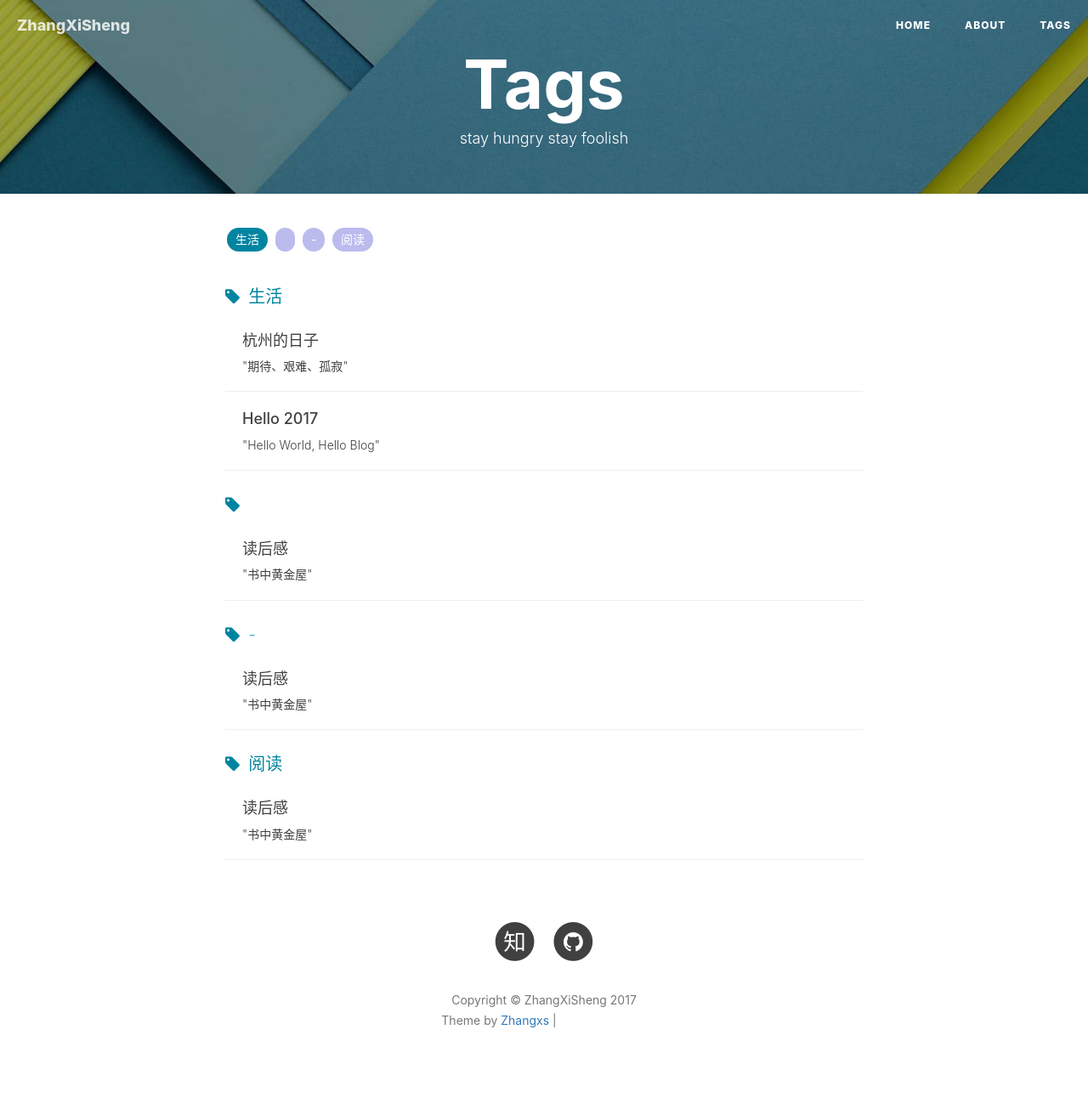
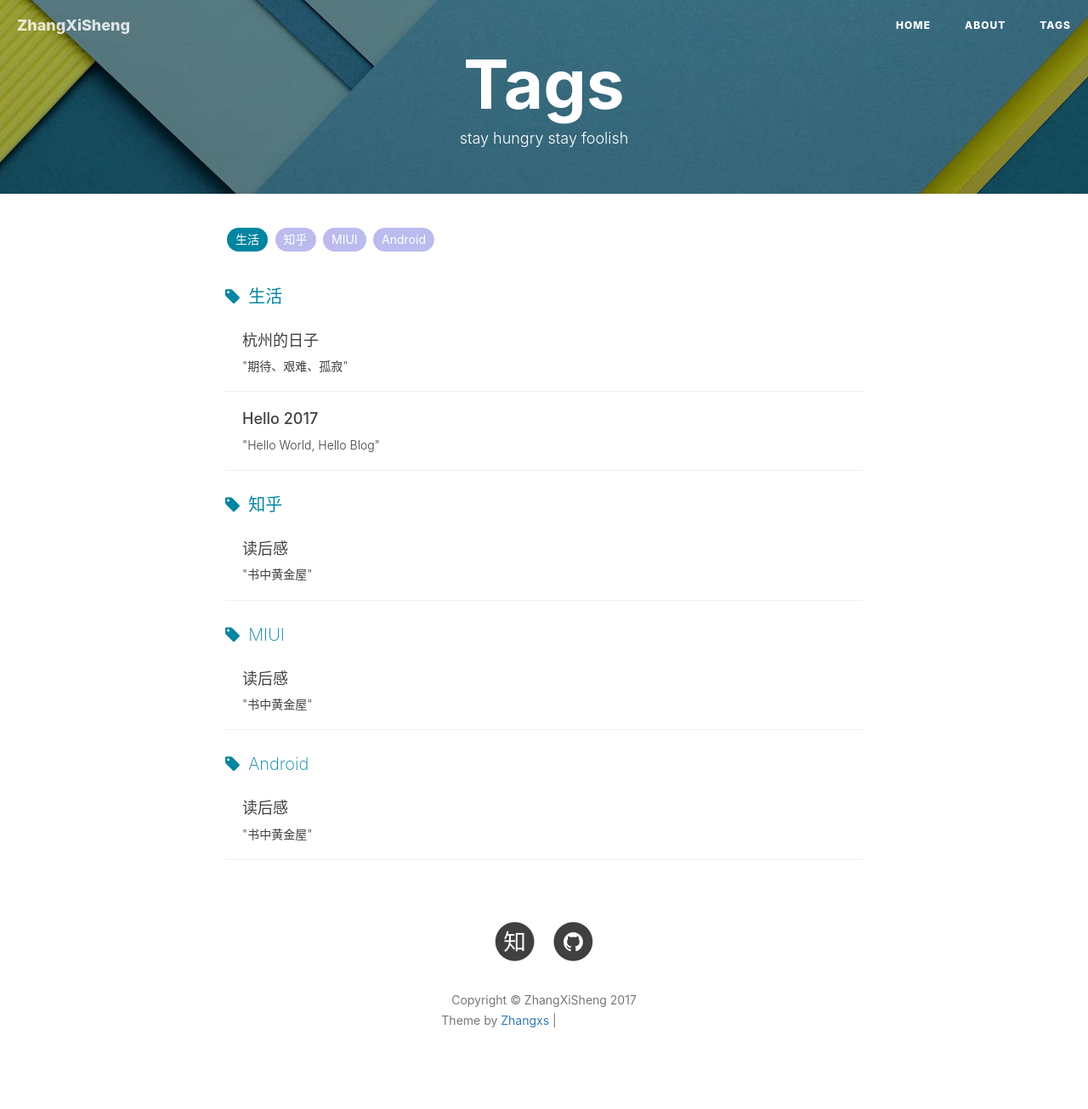
Before and after one commit to mrzhangxisheng/mrzhangxisheng.github.io, a Jekyll site: the page built from tags.html, in a window 1280 px wide. Shown: the whole page at 85% size. Built offline with Jekyll 4.4.1, drawn with Linux system fonts in a browser that asks for light colours; nearby versions of some CDN libraries; comment, search, counter and statistics services are not loaded; grey boxes are pictures that could not be loaded.

Commit message:
Update 2017-07-02-book-readerResponse.markdown

```diff
--- a/_posts/2017-07-02-book-readerResponse.markdown
+++ b/_posts/2017-07-02-book-readerResponse.markdown
@@ -7,7 +7,9 @@
 header-img: "img/post-bgbook-2017.jpg"
 catalog: true
 tags:
-    - 阅读
+    - 知乎
+    - MIUI
+    - Android
 ---
 
 
```
